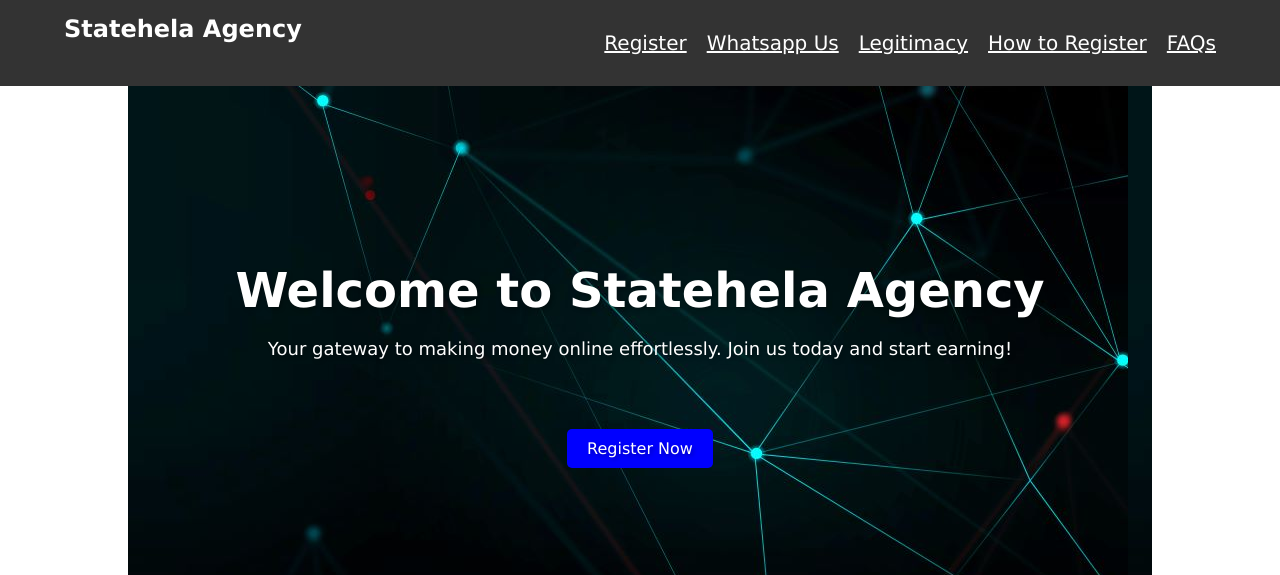
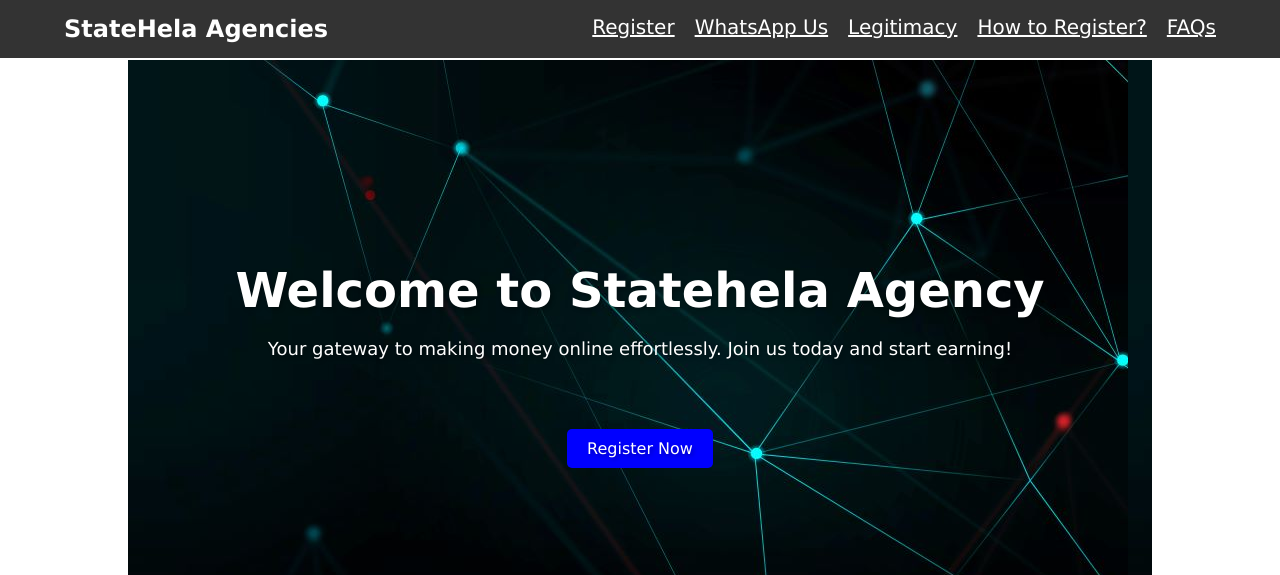
Before and after one commit to elzado001/statehela.com2, a plain HTML site: page index.html in a window 1280 px wide. Shown: the top 575 px of the page. Drawn offline with Linux system fonts and the light colour scheme; a script that the page names is missing.

Commit message:
Update index.html

```diff
--- a/index.html
+++ b/index.html
@@ -10,17 +10,18 @@
   <link rel="icon" type="image/png" href="image/logo2.png">
 </head>
 <body>
-  <!-- Navigation Bar -->
-  <nav class="navbar">
+   <!-- top navigation bar -->
+   <nav class="navbar">
     <div class="container">
-      <a href="#" class="logo">Statehela Agency</a>
-      <ul class="nav-links">
-        <li><a href="https://statehela.com/register.php?ref=Elzado">Register</a></li>
-        <li><a href="https://api.whatsapp.com/send?phone=254742381320&text=Hi.+I+would+like+to+join+your+Statehela.+Please+Guide+me">Whatsapp Us</a></li>
-        <li><a href="https://www.statehela-agencies.com/legitimacy.html">Legitimacy</a></li>
-        <li><a href="register.html">How to Register</a></li>
-        <li class="mobile"><a href="#faqs">FAQs</a></li>
-      </ul>
+      <a href="index.html" class="logo">StateHela Agencies</a>
+      <div class="nav-links">
+        <a href="https://statehela.com/register.php?ref=Elzado">Register</a>
+
+        <a href="https://api.whatsapp.com/send?phone=254742381320&text=Hi.+I+would+like+to+join+StateHela+platform.+Please+Guide+me">WhatsApp Us</a>
+        <a href="https://www.statehela-agencies.com/legitimacy.html">Legitimacy</a>
+        <a href="register.html">How to Register?</a>
+        <a href="#faqs">FAQs</a>
+      </div>
     </div>
   </nav>
 
```
